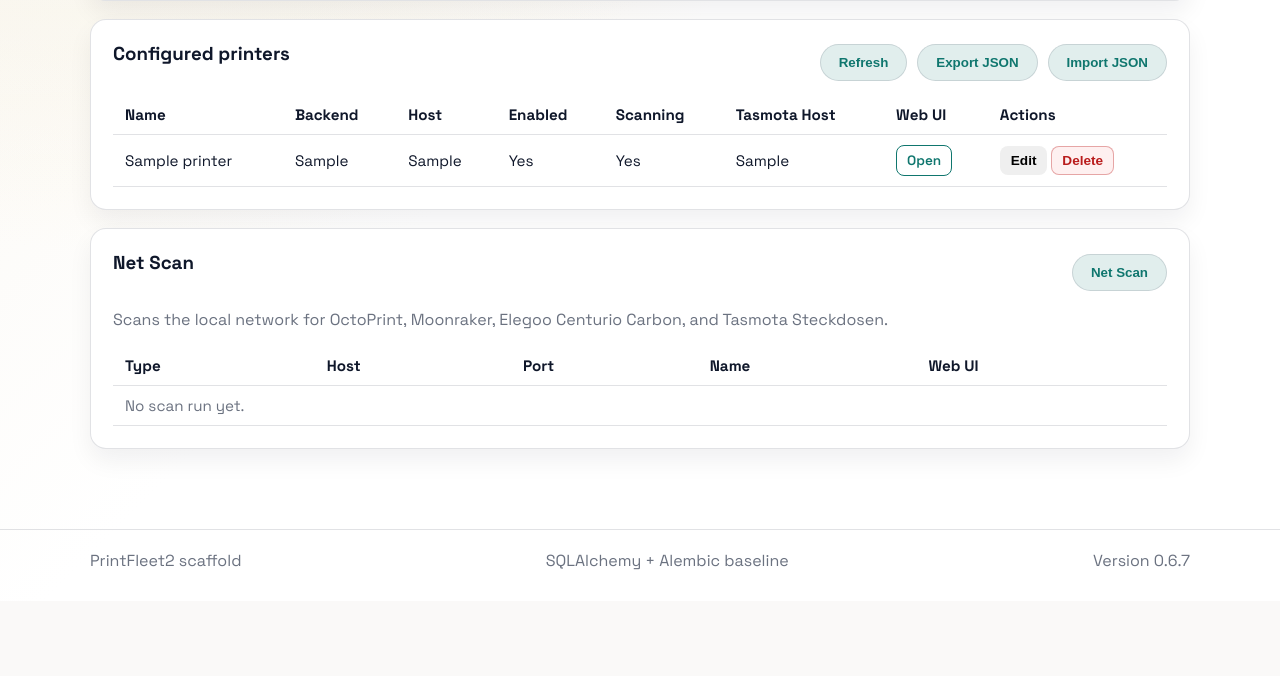
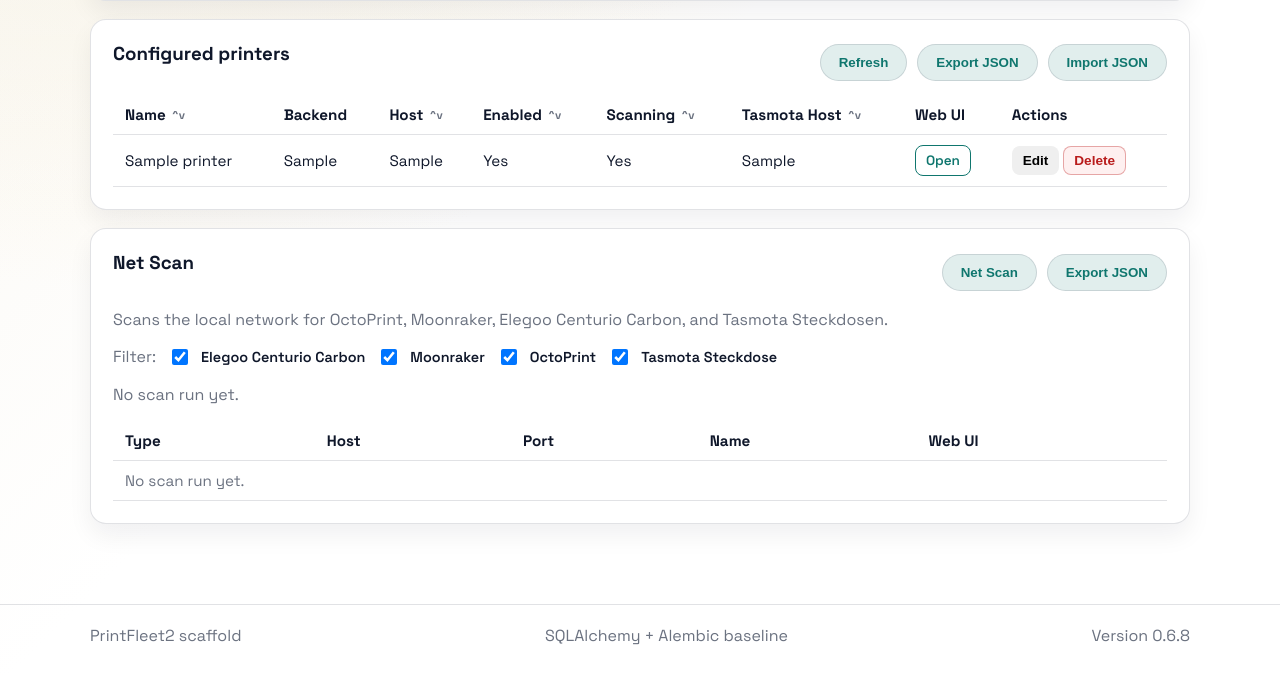
Before and after one commit to know-how-schmiede/PrintFleet2, a Flask app: page /printers in a window 1280 px wide. Shown: the part 860-1536 px from the top of the page. Before the commit the page ends 1430 px from the top, so only its background shows below. Run offline with Flask 3, Linux system fonts and the light colour scheme; the visitor is signed in with stand-in values (Sample User, id 1); tables that the repository leaves empty hold one stand-in row (values such as "Sample post").

Commit message:
Add net scan filtering, export, and printer sorting
Introduces filtering by device type and JSON export for network scan results, including scan timestamp. Adds sorting functionality for configured printers in the UI. Updates styles and templates to support new controls. Bumps version to 0.6.8.

```diff
--- a/src/printfleet2/static/printers.js
+++ b/src/printfleet2/static/printers.js
@@ -8,8 +8,17 @@ document.addEventListener("DOMContentLoaded", () => {
   const importBtn = document.getElementById("printerImport");
   const importFile = document.getElementById("printerImportFile");
   const netScanBtn = document.getElementById("netScanButton");
+  const netScanExportBtn = document.getElementById("netScanExport");
   const netScanNotice = document.getElementById("netScanNotice");
   const netScanTable = document.getElementById("netScanTable");
+  const netScanTimestamp = document.getElementById("netScanTimestamp");
+  const sortButtons = Array.from(document.querySelectorAll("[data-sort]"));
+  const netScanFilters = [
+    { id: "netScanFilterElegoo", type: "elegoo-centurio-carbon" },
+    { id: "netScanFilterMoonraker", type: "moonraker" },
+    { id: "netScanFilterOctoPrint", type: "octoprint" },
+    { id: "netScanFilterTasmota", type: "tasmota" },
+  ];
 
   if (!form || !notice || !submitBtn || !resetBtn || !refreshBtn) {
     return;
@@ -139,6 +148,214 @@ document.addEventListener("DOMContentLoaded", () => {
     URL.revokeObjectURL(url);
   }
 
+  function buildNetScanExportFileName() {
+    const now = new Date();
+    const pad = (value) => String(value).padStart(2, "0");
+    return (
+      "printfleet_net_scan_" +
+      now.getFullYear() +
+      pad(now.getMonth() + 1) +
+      pad(now.getDate()) +
+      "_" +
+      pad(now.getHours()) +
+      pad(now.getMinutes()) +
+      pad(now.getSeconds()) +
+      ".json"
+    );
+  }
+
+  function formatDateTime(value) {
+    if (!(value instanceof Date) || Number.isNaN(value.getTime())) {
+      return "";
+    }
+    return value.toLocaleString("de-DE");
+  }
+
+  function updateNetScanTimestamp(date) {
+    if (!netScanTimestamp) {
+      return;
+    }
+    if (!date) {
+      netScanTimestamp.textContent = "No scan run yet.";
+      return;
+    }
+    netScanTimestamp.textContent = `Letzter Scan: ${formatDateTime(date)}`;
+  }
+
+  let lastNetScan = { items: [], scannedAt: null };
+
+  let printersCache = [];
+  let sortState = { key: null, direction: "asc" };
+
+  function sortValue(printer, key) {
+    if (!printer) {
+      return "";
+    }
+    switch (key) {
+      case "name":
+        return normalizeKey(printer.name);
+      case "host":
+        return normalizeKey(printer.host);
+      case "enabled":
+        return printer.enabled ? 1 : 0;
+      case "scanning":
+        return printer.scanning ? 1 : 0;
+      case "tasmota_host":
+        return normalizeKey(printer.tasmota_host);
+      default:
+        return "";
+    }
+  }
+
+  function sortedPrinters(items) {
+    if (!sortState.key) {
+      return items.slice();
+    }
+    return items
+      .map((printer, index) => ({ printer, index }))
+      .sort((left, right) => {
+        const a = sortValue(left.printer, sortState.key);
+        const b = sortValue(right.printer, sortState.key);
+        if (a < b) {
+          return sortState.direction === "asc" ? -1 : 1;
+        }
+        if (a > b) {
+          return sortState.direction === "asc" ? 1 : -1;
+        }
+        return left.index - right.index;
+      })
+      .map((entry) => entry.printer);
+  }
+
+  function updateSortButtons() {
+    sortButtons.forEach((button) => {
+      const key = button.dataset.sort;
+      if (sortState.key === key) {
+        button.dataset.direction = sortState.direction;
+      } else {
+        delete button.dataset.direction;
+      }
+    });
+  }
+
+  function renderPrinterTable(items) {
+    const table = document.getElementById("printerTable");
+    table.innerHTML = "";
+    if (!items.length) {
+      table.innerHTML = "<tr><td colspan=\"8\" class=\"muted\">No printers loaded yet.</td></tr>";
+      return;
+    }
+    items.forEach((printer) => {
+      const scheme = printer.https ? "https" : "http";
+      const port = Number(printer.port || 80);
+      const defaultPort = (scheme === "https" && port === 443) || (scheme === "http" && port === 80);
+      const hostPart = printer.host || "";
+      const portPart = defaultPort ? "" : `:${port}`;
+      const webUrl = hostPart ? `${scheme}://${hostPart}${portPart}` : "";
+      const row = document.createElement("tr");
+      row.innerHTML = `
+        <td>${printer.name}</td>
+        <td>${printer.backend}</td>
+        <td>${printer.host}</td>
+        <td>${printer.enabled ? "Yes" : "No"}</td>
+        <td>${printer.scanning ? "Yes" : "No"}</td>
+        <td>${printer.tasmota_host ? printer.tasmota_host : "-"}</td>
+        <td>${webUrl ? `<a class="btn small outline" href="${webUrl}" target="_blank" rel="noopener">Open</a>` : "-"}</td>
+        <td>
+          <button class="btn small" data-action="edit" type="button">Edit</button>
+          <button class="btn small danger" data-action="delete" type="button">Delete</button>
+        </td>
+      `;
+      const editBtn = row.querySelector('[data-action="edit"]');
+      const deleteBtn = row.querySelector('[data-action="delete"]');
+      if (editBtn) {
+        editBtn.addEventListener("click", () => fillForm(printer));
+      }
+      if (deleteBtn) {
+        deleteBtn.addEventListener("click", async () => {
+          if (!confirm("Delete printer " + printer.name + "?")) return;
+          const del = await fetch("/api/printers/" + printer.id, { method: "DELETE" });
+          if (del.ok) {
+            setNotice("Printer deleted.", "success");
+            loadPrinters();
+            clearForm({ keepNotice: true });
+          } else {
+            setNotice("Failed to delete printer.", "error");
+          }
+        });
+      }
+      table.appendChild(row);
+    });
+  }
+
+  function resolveNetScanType(device) {
+    const raw = normalizeKey(device.type || device.label || "");
+    if (!raw) {
+      return "";
+    }
+    if (raw.includes("moonraker")) {
+      return "moonraker";
+    }
+    if (raw.includes("octoprint")) {
+      return "octoprint";
+    }
+    if (raw.includes("tasmota")) {
+      return "tasmota";
+    }
+    if (raw.includes("elegoo") || raw.includes("centurio") || raw.includes("centauri")) {
+      return "elegoo-centurio-carbon";
+    }
+    return raw;
+  }
+
+  function selectedNetScanTypes() {
+    const selected = new Set();
+    netScanFilters.forEach((filter) => {
+      const field = document.getElementById(filter.id);
+      if (field && field.checked) {
+        selected.add(filter.type);
+      }
+    });
+    if (!selected.size) {
+      netScanFilters.forEach((filter) => selected.add(filter.type));
+    }
+    return selected;
+  }
+
+  function renderNetScanTable(items) {
+    if (!netScanTable) {
+      return;
+    }
+    netScanTable.innerHTML = "";
+    if (!items.length) {
+      netScanTable.innerHTML = "<tr><td colspan=\"5\" class=\"muted\">No devices found.</td></tr>";
+      return;
+    }
+    items.forEach((device) => {
+      const row = document.createElement("tr");
+      const name = device.name ? device.name : "-";
+      const url = device.url || "";
+      row.innerHTML = `
+        <td>${device.label || device.type || "-"}</td>
+        <td>${device.host || "-"}</td>
+        <td>${device.port || "-"}</td>
+        <td>${name}</td>
+        <td>${url ? `<a class="btn small outline" href="${url}" target="_blank" rel="noopener">Open</a>` : "-"}</td>
+      `;
+      netScanTable.appendChild(row);
+    });
+  }
+
+  function applyNetScanFilters() {
+    const items = Array.isArray(lastNetScan.items) ? lastNetScan.items : [];
+    const selected = selectedNetScanTypes();
+    const filtered = items.filter((device) => selected.has(resolveNetScanType(device)));
+    renderNetScanTable(filtered);
+    if (items.length) {
+      setNetScanNotice(`Showing ${filtered.length} of ${items.length} device(s).`, "success");
+    }
+  }
+
   function formData() {
     const errorIntervalValue = Number(document.getElementById("printerErrorInterval").value || 30);
     return {
@@ -214,54 +431,8 @@ document.addEventListener("DOMContentLoaded", () => {
     if (!res.ok) {
       setNotice("Failed to load printers.", "error");
     }
-    const items = data.items || [];
-    const table = document.getElementById("printerTable");
-    table.innerHTML = "";
-    if (!items.length) {
-      table.innerHTML = "<tr><td colspan=\"8\" class=\"muted\">No printers loaded yet.</td></tr>";
-      return;
-    }
-    items.forEach((printer) => {
-      const scheme = printer.https ? "https" : "http";
-      const port = Number(printer.port || 80);
-      const defaultPort = (scheme === "https" && port === 443) || (scheme === "http" && port === 80);
-      const hostPart = printer.host || "";
-      const portPart = defaultPort ? "" : `:${port}`;
-      const webUrl = hostPart ? `${scheme}://${hostPart}${portPart}` : "";
-      const row = document.createElement("tr");
-      row.innerHTML = `
-        <td>${printer.name}</td>
-        <td>${printer.backend}</td>
-        <td>${printer.host}</td>
-        <td>${printer.enabled ? "Yes" : "No"}</td>
-        <td>${printer.scanning ? "Yes" : "No"}</td>
-        <td>${printer.tasmota_host ? printer.tasmota_host : "-"}</td>
-        <td>${webUrl ? `<a class="btn small outline" href="${webUrl}" target="_blank" rel="noopener">Open</a>` : "-"}</td>
-        <td>
-          <button class="btn small" data-action="edit" type="button">Edit</button>
-          <button class="btn small danger" data-action="delete" type="button">Delete</button>
-        </td>
-      `;
-      const editBtn = row.querySelector('[data-action="edit"]');
-      const deleteBtn = row.querySelector('[data-action="delete"]');
-      if (editBtn) {
-        editBtn.addEventListener("click", () => fillForm(printer));
-      }
-      if (deleteBtn) {
-        deleteBtn.addEventListener("click", async () => {
-          if (!confirm("Delete printer " + printer.name + "?")) return;
-          const del = await fetch("/api/printers/" + printer.id, { method: "DELETE" });
-          if (del.ok) {
-            setNotice("Printer deleted.", "success");
-            loadPrinters();
-            clearForm({ keepNotice: true });
-          } else {
-            setNotice("Failed to delete printer.", "error");
-          }
-        });
-      }
-      table.appendChild(row);
-    });
+    printersCache = data.items || [];
+    renderPrinterTable(sortedPrinters(printersCache));
   }
 
   form.addEventListener("submit", async (event) => {
@@ -441,26 +612,15 @@ document.addEventListener("DOMContentLoaded", () => {
         }
         const data = await res.json().catch(() => ({}));
         const items = data.items || [];
-        netScanTable.innerHTML = "";
+        const scannedAt = data.scanned_at ? new Date(data.scanned_at) : new Date();
+        lastNetScan = { items, scannedAt };
+        updateNetScanTimestamp(scannedAt);
         if (!items.length) {
-          netScanTable.innerHTML = "<tr><td colspan=\"5\" class=\"muted\">No devices found.</td></tr>";
+          renderNetScanTable([]);
           setNetScanNotice("No devices found.", "success");
           return;
         }
-        items.forEach((device) => {
-          const row = document.createElement("tr");
-          const name = device.name ? device.name : "-";
-          const url = device.url || "";
-          row.innerHTML = `
-            <td>${device.label || device.type || "-"}</td>
-            <td>${device.host || "-"}</td>
-            <td>${device.port || "-"}</td>
-            <td>${name}</td>
-            <td>${url ? `<a class="btn small outline" href="${url}" target="_blank" rel="noopener">Open</a>` : "-"}</td>
-          `;
-          netScanTable.appendChild(row);
-        });
-        setNetScanNotice(`Found ${items.length} device(s).`, "success");
+        applyNetScanFilters();
       } catch (error) {
         setNetScanNotice("Net scan failed.", "error");
         netScanTable.innerHTML = "<tr><td colspan=\"5\" class=\"muted\">Scan failed.</td></tr>";
@@ -470,5 +630,53 @@ document.addEventListener("DOMContentLoaded", () => {
     });
   }
 
+  if (netScanExportBtn) {
+    netScanExportBtn.addEventListener("click", () => {
+      if (!lastNetScan.scannedAt) {
+        setNetScanNotice("No scan data to export yet.", "error");
+        return;
+      }
+      const selected = selectedNetScanTypes();
+      const items = (lastNetScan.items || []).filter((device) => selected.has(resolveNetScanType(device)));
+      downloadJson(buildNetScanExportFileName(), {
+        scanned_at: lastNetScan.scannedAt.toISOString(),
+        scanned_at_local: formatDateTime(lastNetScan.scannedAt),
+        filters: Array.from(selected),
+        items,
+      });
+      setNetScanNotice("Net scan export started.", "success");
+    });
+  }
+
+  netScanFilters.forEach((filter) => {
+    const field = document.getElementById(filter.id);
+    if (!field) {
+      return;
+    }
+    field.addEventListener("change", () => {
+      if (!lastNetScan.items.length) {
+        return;
+      }
+      applyNetScanFilters();
+    });
+  });
+
+  sortButtons.forEach((button) => {
+    button.addEventListener("click", () => {
+      const key = button.dataset.sort;
+      if (!key) {
+        return;
+      }
+      if (sortState.key === key) {
+        sortState.direction = sortState.direction === "asc" ? "desc" : "asc";
+      } else {
+        sortState = { key, direction: "asc" };
+      }
+      updateSortButtons();
+      renderPrinterTable(sortedPrinters(printersCache));
+    });
+  });
+
   loadPrinters();
+  updateSortButtons();
 });
--- a/src/printfleet2/static/style.css
+++ b/src/printfleet2/static/style.css
@@ -414,6 +414,42 @@ label.checkbox input {
   flex-wrap: wrap;
 }
 
+.sort-button {
+  background: none;
+  border: 0;
+  padding: 0;
+  font: inherit;
+  color: inherit;
+  cursor: pointer;
+  display: inline-flex;
+  align-items: center;
+  gap: 6px;
+}
+
+.sort-button::after {
+  content: " ^v";
+  font-size: 0.75em;
+  color: var(--muted);
+}
+
+.sort-button[data-direction="asc"]::after {
+  content: " ^";
+  color: var(--accent);
+}
+
+.sort-button[data-direction="desc"]::after {
+  content: " v";
+  color: var(--accent);
+}
+
+.net-scan-filters {
+  display: flex;
+  align-items: center;
+  gap: 12px;
+  flex-wrap: wrap;
+  margin-top: 8px;
+}
+
 .btn.small {
   padding: 6px 10px;
   font-size: 0.85rem;
--- a/src/printfleet2/templates/printers.html
+++ b/src/printfleet2/templates/printers.html
@@ -104,12 +104,12 @@
         <table class="data-table">
           <thead>
             <tr>
-              <th>Name</th>
+              <th><button class="sort-button" type="button" data-sort="name">Name</button></th>
               <th>Backend</th>
-              <th>Host</th>
-              <th>Enabled</th>
-              <th>Scanning</th>
-              <th>Tasmota Host</th>
+              <th><button class="sort-button" type="button" data-sort="host">Host</button></th>
+              <th><button class="sort-button" type="button" data-sort="enabled">Enabled</button></th>
+              <th><button class="sort-button" type="button" data-sort="scanning">Scanning</button></th>
+              <th><button class="sort-button" type="button" data-sort="tasmota_host">Tasmota Host</button></th>
               <th>Web UI</th>
               <th>Actions</th>
             </tr>
@@ -126,9 +126,32 @@
     <div class="card">
       <div class="table-header">
         <h3>Net Scan</h3>
-        <button class="btn soft" id="netScanButton" type="button">Net Scan</button>
+        <div class="table-actions">
+          <button class="btn soft" id="netScanButton" type="button">Net Scan</button>
+          <button class="btn soft" id="netScanExport" type="button">Export JSON</button>
+        </div>
       </div>
       <p class="muted">Scans the local network for OctoPrint, Moonraker, Elegoo Centurio Carbon, and Tasmota Steckdosen.</p>
+      <div class="net-scan-filters">
+        <span class="muted">Filter:</span>
+        <label class="checkbox">
+          <input type="checkbox" id="netScanFilterElegoo" checked>
+          Elegoo Centurio Carbon
+        </label>
+        <label class="checkbox">
+          <input type="checkbox" id="netScanFilterMoonraker" checked>
+          Moonraker
+        </label>
+        <label class="checkbox">
+          <input type="checkbox" id="netScanFilterOctoPrint" checked>
+          OctoPrint
+        </label>
+        <label class="checkbox">
+          <input type="checkbox" id="netScanFilterTasmota" checked>
+          Tasmota Steckdose
+        </label>
+      </div>
+      <p class="muted" id="netScanTimestamp">No scan run yet.</p>
       <div id="netScanNotice" class="notice"></div>
       <div class="table-wrap">
         <table class="data-table">
--- a/src/printfleet2/version.py
+++ b/src/printfleet2/version.py
@@ -1 +1 @@
-VERSION = "0.6.7"
+VERSION = "0.6.8"
--- a/src/printfleet2/web/routes.py
+++ b/src/printfleet2/web/routes.py
@@ -1,5 +1,6 @@
 import shutil
 import subprocess
+from datetime import datetime, timezone
 
 from flask import Blueprint, request, session as flask_session, Response, render_template, redirect, stream_with_context, url_for
 
@@ -489,7 +490,7 @@ def live_wall_plug_status():
 
 @bp.post("/api/net-scan")
 def net_scan():
-    return {"items": scan_local_network()}
+    return {"items": scan_local_network(), "scanned_at": datetime.now(timezone.utc).isoformat()}
 
 
 @bp.get("/api/printers/<int:printer_id>")
```
Also changed, not shown: docs/Version.md (+6 -0 lines).
